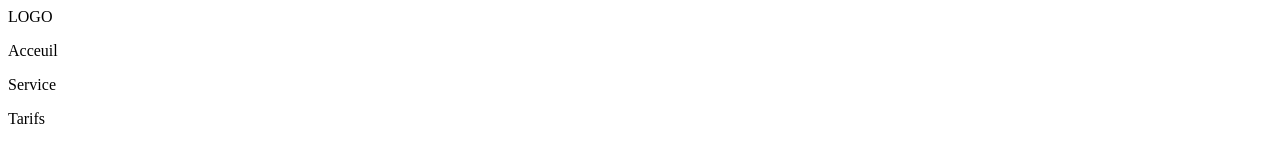
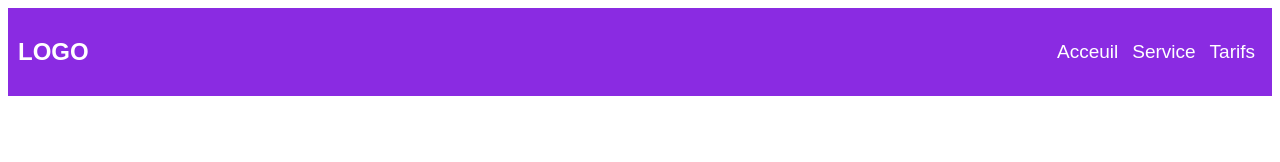
Before and after one commit to Holder2313/Projet-Test, a plain HTML site: page index.html in a window 1280 px wide. Drawn offline with Linux system fonts and the light colour scheme.

Commit message:
maj header

```diff
--- a/index.html
+++ b/index.html
@@ -9,7 +9,7 @@
     <header>
         <nav>
             <div class="logo">
-                LOGO
+                <h1>LOGO</h1>
             </div>
             <div class="menu">
                 <p>Acceuil</p>
--- a/style.css
+++ b/style.css
@@ -0,0 +1,20 @@
+nav{
+    background: blueviolet;
+    color: #fff;
+    display: flex;
+    justify-content: space-between;
+    align-items: center;
+    font-family: Arial, Helvetica, sans-serif;
+    padding: 10px;
+}
+
+.menu{
+    display: flex;
+    justify-content: center;
+    align-items: center;
+}
+
+.menu p{
+    font-size: 19px;
+    margin: 0 7px;
+}
```
